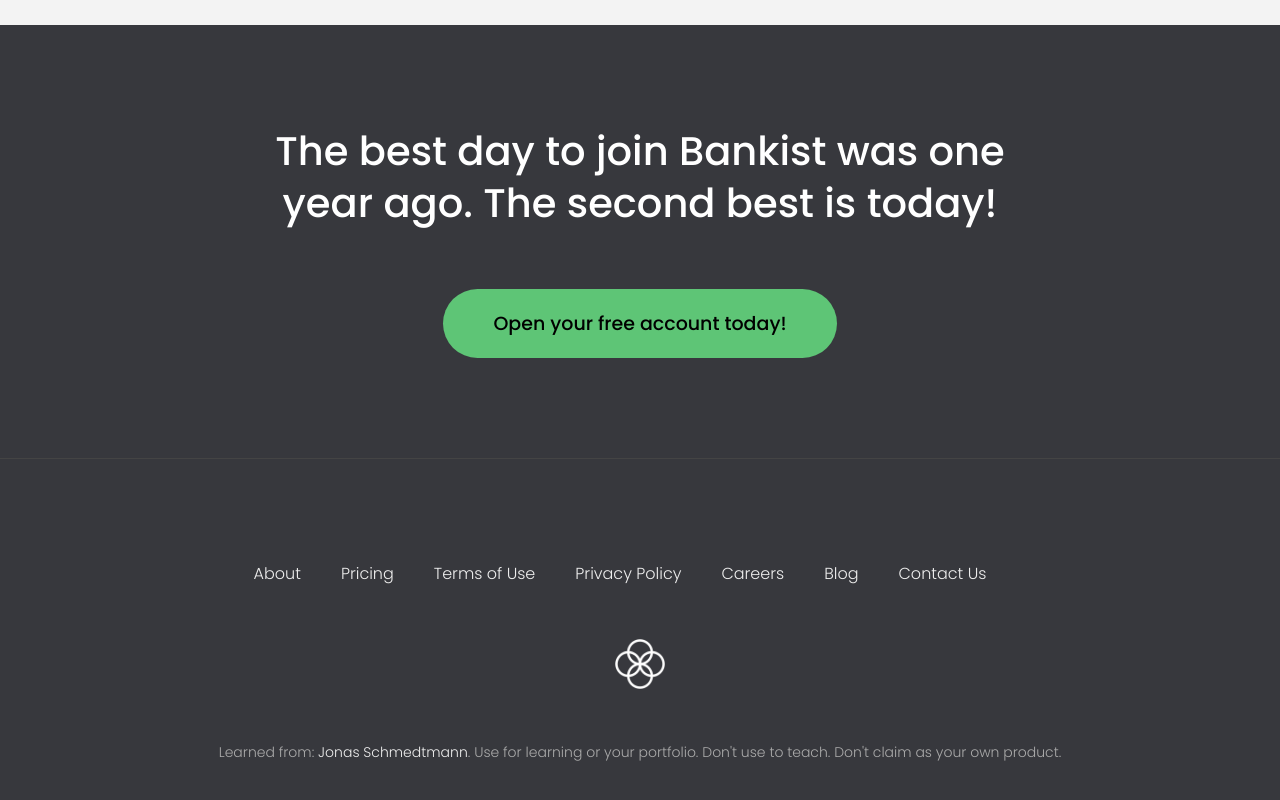
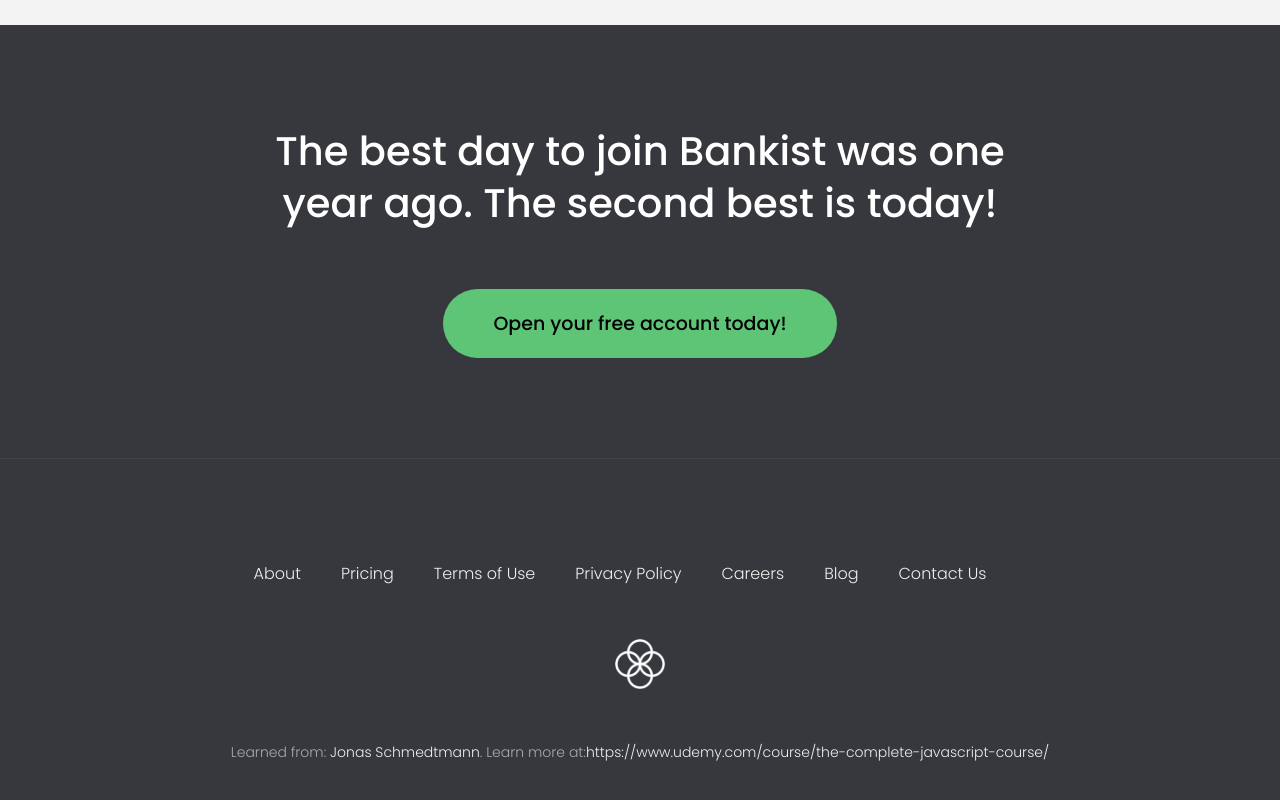
Before and after one commit to HeangSok/NewBankist, a plain HTML site: page index.html in a window 1280 px wide. Shown: the part 4171-4971 px from the top of the page. Drawn offline with Linux system fonts and the light colour scheme.

Commit message:
Update index.html

```diff
--- a/index.html
+++ b/index.html
@@ -328,8 +328,11 @@
           target="_blank"
           href="https://twitter.com/jonasschmedtman"
           >Jonas Schmedtmann</a
-        >. Use for learning or your portfolio. Don't use to teach. Don't claim
-        as your own product.
+        >. Learn more at:<a
+          class="footer__link twitter-link"
+          target="_blank"
+          href="https://www.udemy.com/course/the-complete-javascript-course/"
+          >https://www.udemy.com/course/the-complete-javascript-course/</a
       </p>
     </footer>
 
```
